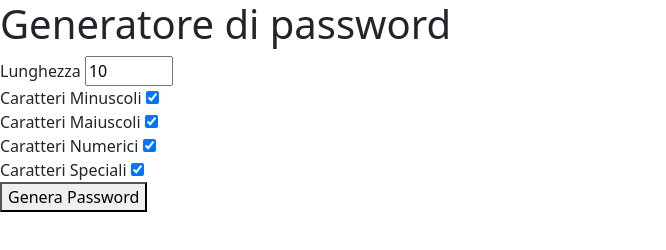
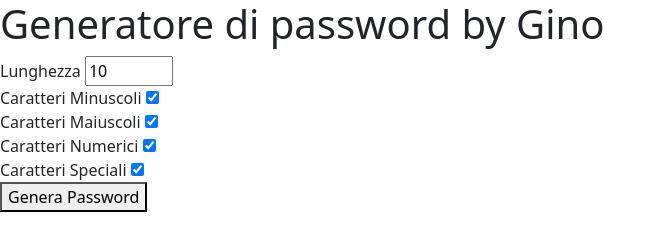
Before and after one commit to urbanoluigi/js-pwdgen-wannaby, a plain HTML site: page index.html in a window 1280 px wide. Shown: the whole page, without its empty margins (0-666 px from the left). Drawn offline with nearby package versions, Linux system fonts and the light colour scheme.

Commit message:
finished, now it works

```diff
--- a/index.html
+++ b/index.html
@@ -17,7 +17,7 @@
 
 <body>
   <!-- QUI POTETE INIZIARE IL VOSTRO ESERCIZIO! -->
-<h1>Generatore di password</h1>
+<h1>Generatore di password by Gino</h1>
 
 <div>
     <label for="lunghezza">Lunghezza</label>
```
